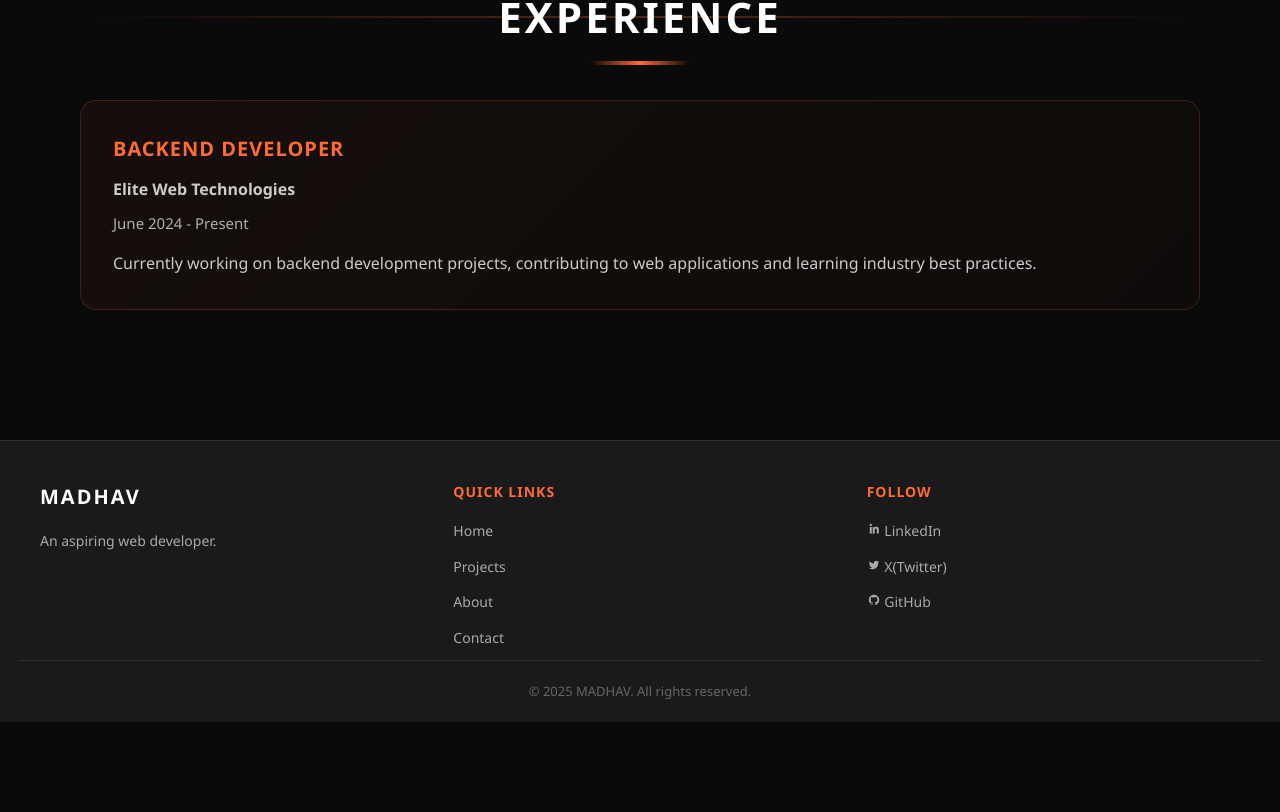
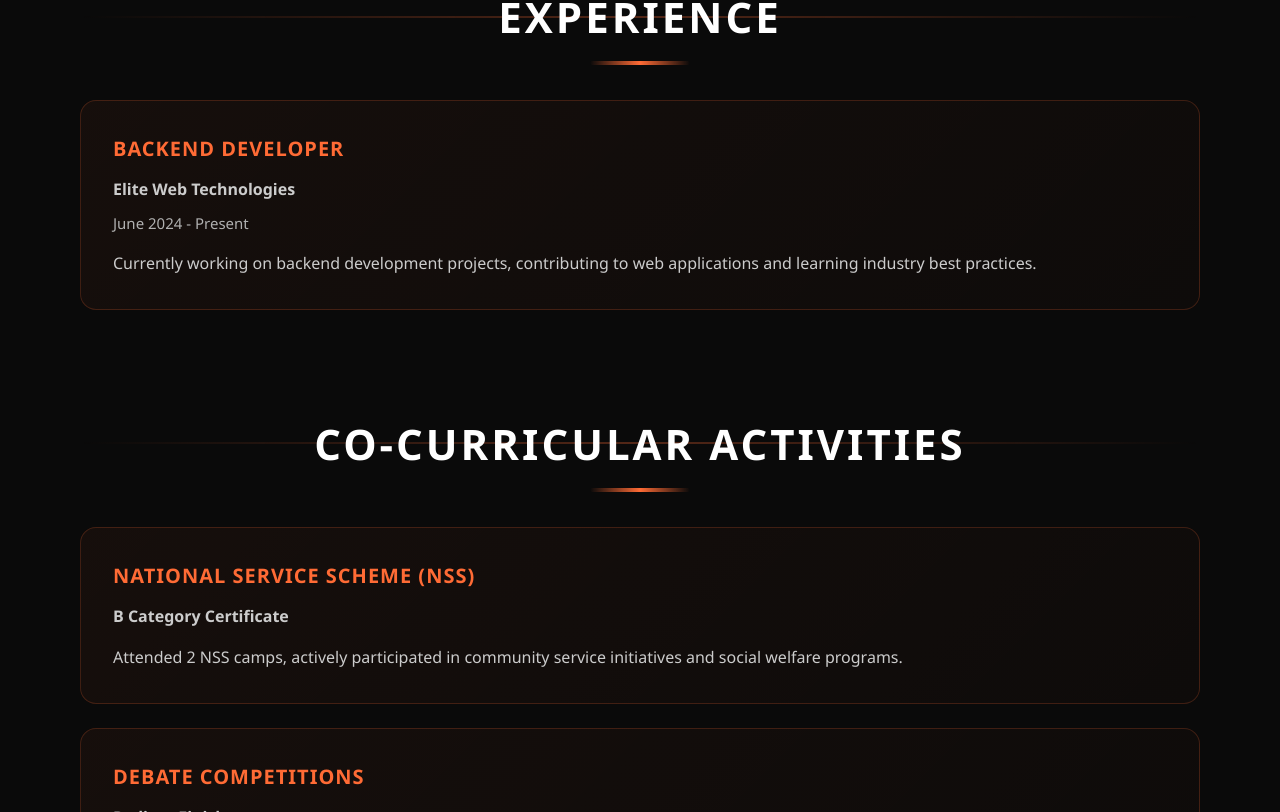
Before and after one commit to coder6-12/my-portfolio, a React (Vite) app: page /about in a window 1280 px wide. Shown: the part 1988-2800 px from the top of the page. Before the commit the page ends 2710 px from the top, so only its background shows below. Built offline with nearby package versions, Linux system fonts and the light colour scheme.

Commit message:
changes in about page new sections added

```diff
--- a/src/pages/About/About.css
+++ b/src/pages/About/About.css
@@ -431,6 +431,214 @@
   font-weight: 500;
 }
 
+/* Co-Curricular Section */
+.cocurricular-section {
+  margin-top: 100px;
+  margin-bottom: 50px;
+  animation: fadeInUp 0.8s ease-out 0.8s both;
+}
+
+.cocurricular-section h2 {
+  font-size: 42px;
+  font-weight: 800;
+  text-align: center;
+  margin-bottom: 50px;
+  color: #ffffff;
+  position: relative;
+  text-transform: uppercase;
+  letter-spacing: 3px;
+}
+
+.cocurricular-section h2::before {
+  content: '';
+  position: absolute;
+  top: 50%;
+  left: 0;
+  width: 100%;
+  height: 2px;
+  background: linear-gradient(90deg, transparent, rgba(255, 107, 53, 0.3), transparent);
+  transform: translateY(-50%);
+  z-index: -1;
+}
+
+.cocurricular-section h2::after {
+  content: '';
+  position: absolute;
+  bottom: -15px;
+  left: 50%;
+  transform: translateX(-50%);
+  width: 100px;
+  height: 4px;
+  background: linear-gradient(90deg, transparent, #ff6b35, transparent);
+  border-radius: 2px;
+}
+
+.cocurricular-grid {
+  display: grid;
+  gap: 24px;
+  margin-top: 50px;
+}
+
+.cocurricular-card {
+  background: linear-gradient(135deg, rgba(255, 107, 53, 0.05) 0%, rgba(255, 107, 53, 0.02) 100%);
+  padding: 32px;
+  border-radius: 16px;
+  border: 1px solid rgba(255, 107, 53, 0.2);
+  transition: all 0.4s ease;
+  position: relative;
+  overflow: hidden;
+}
+
+.cocurricular-card::before {
+  content: '';
+  position: absolute;
+  top: 0;
+  left: -100%;
+  width: 100%;
+  height: 100%;
+  background: linear-gradient(90deg, transparent, rgba(255, 107, 53, 0.1), transparent);
+  transition: left 0.6s ease;
+}
+
+.cocurricular-card:hover::before {
+  left: 100%;
+}
+
+.cocurricular-card:hover {
+  transform: translateX(8px);
+  border-color: rgba(255, 107, 53, 0.4);
+  box-shadow: -8px 8px 24px rgba(255, 107, 53, 0.15);
+}
+
+.cocurricular-card h3 {
+  font-size: 20px;
+  font-weight: 700;
+  color: #ff6b35;
+  margin-bottom: 12px;
+  text-transform: uppercase;
+  letter-spacing: 1px;
+}
+
+.achievement {
+  font-weight: 600;
+  color: #cccccc;
+  margin: 8px 0;
+  font-size: 16px;
+  line-height: 1.6;
+}
+
+.cocurricular-card .description {
+  color: #cccccc;
+  line-height: 1.6;
+  margin-top: 16px;
+  font-size: 16px;
+  font-weight: 500;
+}
+
+/* Hobbies Section */
+.hobbies-section {
+  margin-top: 100px;
+  margin-bottom: 50px;
+  animation: fadeInUp 0.8s ease-out 1s both;
+}
+
+.hobbies-section h2 {
+  font-size: 42px;
+  font-weight: 800;
+  text-align: center;
+  margin-bottom: 50px;
+  color: #ffffff;
+  position: relative;
+  text-transform: uppercase;
+  letter-spacing: 3px;
+}
+
+.hobbies-section h2::before {
+  content: '';
+  position: absolute;
+  top: 50%;
+  left: 0;
+  width: 100%;
+  height: 2px;
+  background: linear-gradient(90deg, transparent, rgba(255, 107, 53, 0.3), transparent);
+  transform: translateY(-50%);
+  z-index: -1;
+}
+
+.hobbies-section h2::after {
+  content: '';
+  position: absolute;
+  bottom: -15px;
+  left: 50%;
+  transform: translateX(-50%);
+  width: 100px;
+  height: 4px;
+  background: linear-gradient(90deg, transparent, #ff6b35, transparent);
+  border-radius: 2px;
+}
+
+.hobbies-grid {
+  display: grid;
+  grid-template-columns: repeat(auto-fit, minmax(200px, 1fr));
+  gap: 24px;
+  margin-top: 50px;
+}
+
+.hobby-card {
+  background: linear-gradient(135deg, rgba(255, 107, 53, 0.05) 0%, rgba(255, 107, 53, 0.02) 100%);
+  padding: 32px;
+  border-radius: 16px;
+  border: 1px solid rgba(255, 107, 53, 0.2);
+  transition: all 0.4s ease;
+  position: relative;
+  overflow: hidden;
+  text-align: center;
+  display: flex;
+  flex-direction: column;
+  align-items: center;
+  justify-content: center;
+  gap: 16px;
+}
+
+.hobby-card::before {
+  content: '';
+  position: absolute;
+  top: 0;
+  left: -100%;
+  width: 100%;
+  height: 100%;
+  background: linear-gradient(90deg, transparent, rgba(255, 107, 53, 0.1), transparent);
+  transition: left 0.6s ease;
+}
+
+.hobby-card:hover::before {
+  left: 100%;
+}
+
+.hobby-card:hover {
+  transform: translateY(-8px);
+  border-color: rgba(255, 107, 53, 0.4);
+  box-shadow: 0 12px 24px rgba(255, 107, 53, 0.15);
+}
+
+.hobby-icon {
+  font-size: 48px;
+  transition: transform 0.4s ease;
+}
+
+.hobby-card:hover .hobby-icon {
+  transform: scale(1.2);
+}
+
+.hobby-name {
+  font-size: 16px;
+  font-weight: 600;
+  color: #cccccc;
+  text-transform: uppercase;
+  letter-spacing: 1px;
+  margin: 0;
+}
+
 /* Responsive Design */
 @media (max-width: 968px) {
   .about-hero {
@@ -464,19 +672,32 @@
   }
 
   .education-section h2,
-  .experience-section h2 {
+  .experience-section h2,
+  .cocurricular-section h2,
+  .hobbies-section h2 {
     font-size: 36px;
     margin-bottom: 40px;
   }
 
   .education-section,
-  .experience-section {
+  .experience-section,
+  .cocurricular-section,
+  .hobbies-section {
     margin-top: 80px;
   }
 
   .education-card,
-  .experience-card {
+  .experience-card,
+  .cocurricular-card {
     padding: 28px;
+  }
+
+  .hobby-card {
+    padding: 28px;
+  }
+
+  .hobbies-grid {
+    grid-template-columns: repeat(auto-fit, minmax(150px, 1fr));
   }
 
   .edu-details {
@@ -507,17 +728,38 @@
   }
 
   .education-section h2,
-  .experience-section h2 {
+  .experience-section h2,
+  .cocurricular-section h2,
+  .hobbies-section h2 {
     font-size: 28px;
   }
 
   .education-card,
-  .experience-card {
+  .experience-card,
+  .cocurricular-card {
     padding: 24px;
   }
 
+  .hobby-card {
+    padding: 24px;
+  }
+
+  .hobbies-grid {
+    grid-template-columns: repeat(auto-fit, minmax(120px, 1fr));
+    gap: 16px;
+  }
+
+  .hobby-icon {
+    font-size: 36px;
+  }
+
+  .hobby-name {
+    font-size: 14px;
+  }
+
   .education-card h3,
-  .experience-card h3 {
+  .experience-card h3,
+  .cocurricular-card h3 {
     font-size: 18px;
   }
 
@@ -528,7 +770,8 @@
   }
 
   .institution,
-  .company {
+  .company,
+  .achievement {
     font-size: 15px;
   }
 
--- a/src/pages/About/About.jsx
+++ b/src/pages/About/About.jsx
@@ -35,6 +35,32 @@ function About() {
       period: "June 2024 - Present",
       description: "Currently working on backend development projects, contributing to web applications and learning industry best practices."
     }
+  ];
+
+  const coCurricular = [
+    {
+      title: "National Service Scheme (NSS)",
+      achievement: "B Category Certificate",
+      description: "Attended 2 NSS camps, actively participated in community service initiatives and social welfare programs."
+    },
+    {
+      title: "Debate Competitions",
+      achievement: "Podium Finish",
+      description: "Participated in various debate competitions at school level, demonstrating strong communication and analytical skills."
+    },
+    {
+      title: "Sports Activities",
+      achievement: "Inter House Competitions",
+      description: "Actively participated in inter house cricket and basketball competitions, showcasing teamwork and sportsmanship."
+    }
+  ];
+
+  const hobbies = [
+    { name: "Music Listening", icon: "🎵" },
+    { name: "Reading Books", icon: "📚" },
+    { name: "Playing Games", icon: "🎮" },
+    { name: "Travelling", icon: "✈️" },
+    { name: "Coding", icon: "💻" }
   ];
 
   return (
@@ -112,6 +138,31 @@ function About() {
               ))}
             </div>
           </div>
+
+          <div className="cocurricular-section">
+            <h2>Co-Curricular Activities</h2>
+            <div className="cocurricular-grid">
+              {coCurricular.map((activity, index) => (
+                <div key={index} className="cocurricular-card">
+                  <h3>{activity.title}</h3>
+                  <p className="achievement">{activity.achievement}</p>
+                  <p className="description">{activity.description}</p>
+                </div>
+              ))}
+            </div>
+          </div>
+
+          <div className="hobbies-section">
+            <h2>Hobbies & Interests</h2>
+            <div className="hobbies-grid">
+              {hobbies.map((hobby, index) => (
+                <div key={index} className="hobby-card">
+                  <span className="hobby-icon">{hobby.icon}</span>
+                  <p className="hobby-name">{hobby.name}</p>
+                </div>
+              ))}
+            </div>
+          </div>
         </div>
       </section>
     </main>
```
